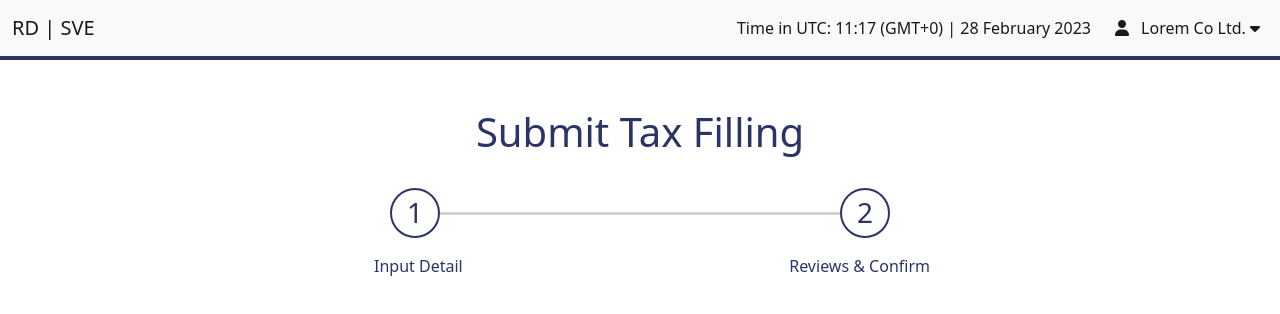
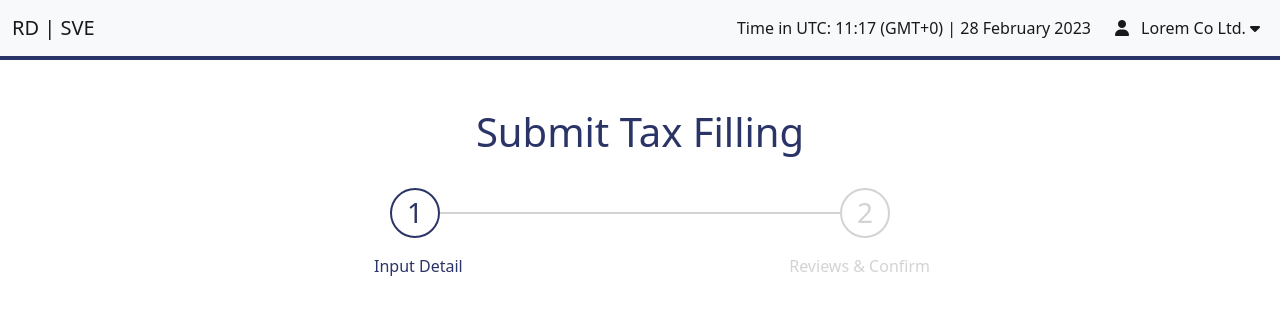
Before and after one commit to kakaKaeng/practice-angular, an Angular app in the folder practice-angular/: page / in a window 1280 px wide. Shown: the top 314 px of the page. Built offline with nearby package versions, Linux system fonts and the light colour scheme.

Commit message:
feat(tax-stepper): change color by current step

```diff
--- a/practice-angular/src/app/modules/taxes/pages/tax-filling/tax-filling.component.html
+++ b/practice-angular/src/app/modules/taxes/pages/tax-filling/tax-filling.component.html
@@ -1,6 +1,7 @@
 <div class="container pt-5">
   <h1 class="text-center">Submit Tax Filling</h1>
 
-  <app-tax-stepper class="mt-5"></app-tax-stepper>
+  <app-tax-stepper class="mt-5" [currentStep]="currentStep">
+  </app-tax-stepper>
 
 </div>
--- a/practice-angular/src/app/modules/taxes/pages/tax-filling/tax-filling.component.ts
+++ b/practice-angular/src/app/modules/taxes/pages/tax-filling/tax-filling.component.ts
@@ -7,6 +7,8 @@ import { FormBuilder } from '@angular/forms';
   styleUrls: ['./tax-filling.component.scss']
 })
 export class TaxFillingComponent implements OnInit {
+  currentStep = 1;
+
   constructor(private fb: FormBuilder) {
   }
 
--- a/practice-angular/src/app/modules/taxes/shared/components/tax-stepper/tax-stepper.component.html
+++ b/practice-angular/src/app/modules/taxes/shared/components/tax-stepper/tax-stepper.component.html
@@ -1,22 +1,22 @@
 <div class="wrapper">
   <ol class="stepper">
-    <li class="stepper-item">
+    <li class="stepper-item" [ngClass]="currentStep === 2 ? 'step-item-line-active' : ''">
       <div class="d-flex justify-content-center flex-column">
-        <div class="step-item-circle m-auto d-flex">
-          <h3 class="m-auto">1</h3>
+        <div class="step-item-circle m-auto d-flex step-item-circle-active">
+          <h3 class="m-auto step-name-active">1</h3>
         </div>
       </div>
     </li>
     <li class="stepper-item">
       <div class="d-flex justify-content-center flex-column">
-        <div class="step-item-circle m-auto d-flex">
-          <h3 class="m-auto">2</h3>
+        <div class="step-item-circle m-auto d-flex" [ngClass]="currentStep === 2 ? 'step-item-circle-active' : ''">
+          <h3 class="m-auto" [ngClass]="currentStep === 2 ? 'step-name-active' : ''">2</h3>
         </div>
       </div>
     </li>
   </ol>
 </div>
-<div class="stepper-name d-flex justify-content-between">
-  <p class="ms-md-4">Input Detail</p>
-  <p class="ms-md-4">Reviews & Confirm</p>
+<div class="step-name d-flex justify-content-between">
+  <p class="ms-md-4 step-name-active">Input Detail</p>
+  <p class="ms-md-4" [ngClass]="currentStep === 2 ? 'step-name-active' : ''">Reviews & Confirm</p>
 </div>
--- a/practice-angular/src/app/modules/taxes/shared/components/tax-stepper/tax-stepper.component.scss
+++ b/practice-angular/src/app/modules/taxes/shared/components/tax-stepper/tax-stepper.component.scss
@@ -22,7 +22,7 @@
       content: "";
       position: relative;
       z-index: -1;
-      height: 3px;
+      height: 2px;
       background-color: lightgrey;
       flex: 1;
     }
@@ -32,6 +32,7 @@
 .wrapper {
   max-width: 500px;
   margin: 2rem auto 0;
+  color: lightgray;
 }
 
 .step-item-circle {
@@ -40,10 +41,28 @@
   width: 50px;
   height: 50px;
   border-radius: 50%;
+  border: 2px lightgray solid;
+}
+
+
+.step-item-circle-active {
   border: 2px #2B3467 solid;
 }
 
-.stepper-name {
+.step-item-line-active {
+  &:not(:last-child) {
+    &:after {
+      background-color: #2B3467;
+    }
+  }
+}
+
+.step-name-active {
+  color: #2B3467;
+}
+
+.step-name {
   max-width: 580px;
   margin: 0 auto 0;
+  color: lightgray;
 }
--- a/practice-angular/src/app/modules/taxes/shared/components/tax-stepper/tax-stepper.component.ts
+++ b/practice-angular/src/app/modules/taxes/shared/components/tax-stepper/tax-stepper.component.ts
@@ -1,15 +1,14 @@
-import { Component, OnInit } from '@angular/core';
+import { Component, Input } from '@angular/core';
 
 @Component({
   selector: 'app-tax-stepper',
   templateUrl: './tax-stepper.component.html',
   styleUrls: ['./tax-stepper.component.scss']
 })
-export class TaxStepperComponent implements OnInit {
+export class TaxStepperComponent {
+  @Input() currentStep: number = 1
 
-  constructor() { }
-
-  ngOnInit(): void {
+  constructor() {
   }
 
 }
```
